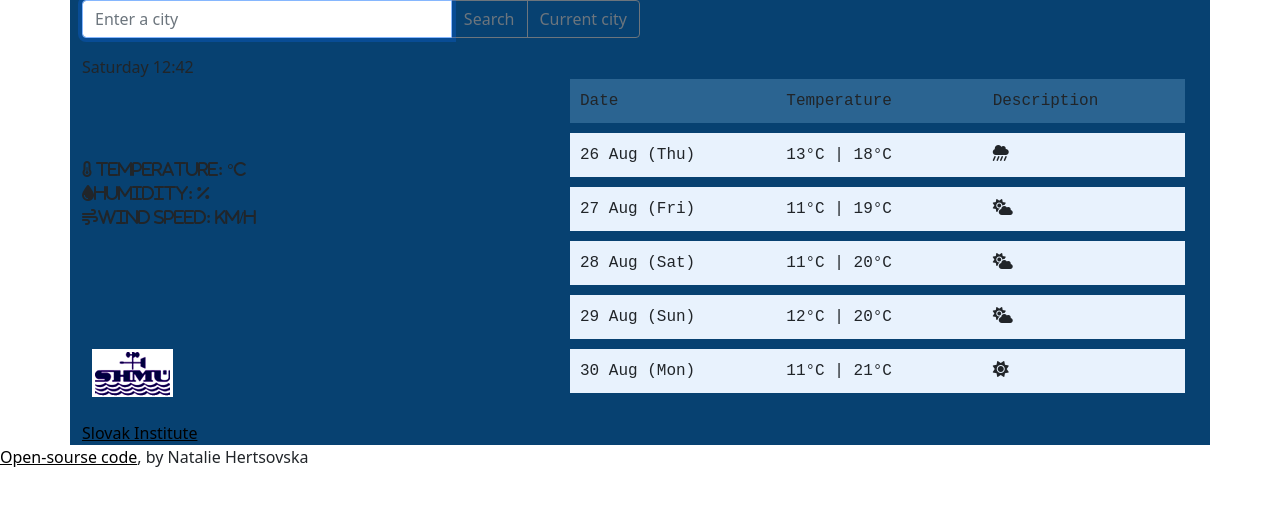
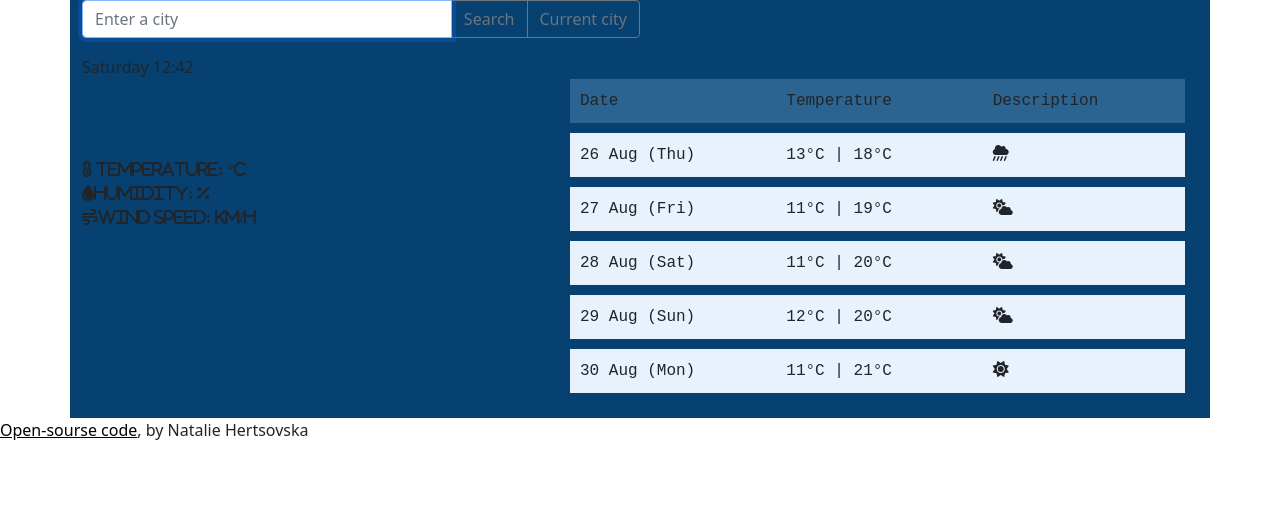
Before and after one commit to NatMorrigan/SheCodes-WeatherApp-Project, a website built with Parcel: page index.html in a window 1280 px wide. Built offline with nearby package versions, Linux system fonts and the light colour scheme; no server answers.

Commit message:
deleted link & img

```diff
--- a/index.html
+++ b/index.html
@@ -89,18 +89,7 @@
             <br />
             <br />
             <br />
-            <img
-              class="label"
-              src="src/images/SHMT.png"
-              alt="Slovak Hydrometeorological Institute"
-            />
-            <div class="linkSHI">
-              <a href="https://www.shmu.sk/sk/?page=1">
-                <br />
-                Slovak Institute
-              </a>
-            </div>
-          </div>
+                      </div>
         </div>
         <div class="col-7 city_right_side">
           <div class="container-header-side">
```
